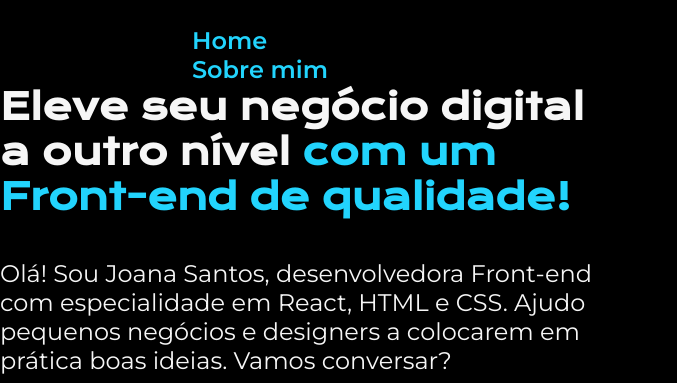
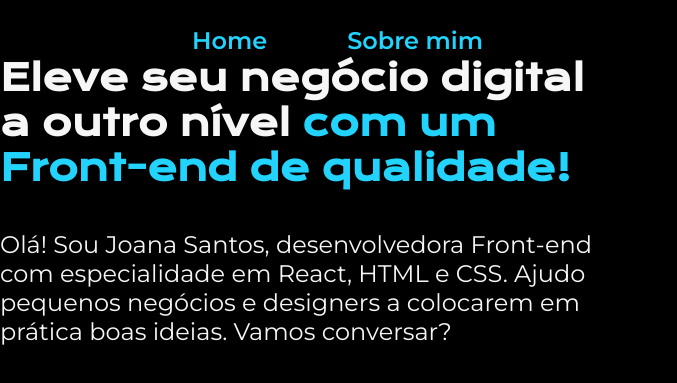
Before and after one commit to gustavo-barrios2006/portifolio-joana-santos, a plain HTML site: page index.html in a window 1280 px wide. Shown: the top 383 px of the page, without its empty margins (0-677 px from the left). Drawn offline with nearby package versions, Linux system fonts and the light colour scheme.

Commit message:
Retirando sublinhado dos links do cabeçalho, movendo o arquivo style.css para a pasta styles, alterando a tag a do link Sobre mim do cabeçalho para que aponte para a página about.html e criando a estrutura base da mesma.

```diff
--- a/index.html
+++ b/index.html
@@ -5,13 +5,13 @@
     <meta http-equiv="X-UA-Compatible" content="IE=edge">
     <meta name="viewport" content="width=device-width, initial-scale=1.0">
     <title>Portifolio</title>
-    <link rel="stylesheet" href="style.css">
+    <link rel="stylesheet" href="./styles/style.css">
 </head>
 <body>
     <header class="cabecalho">
         <nav class="cabecalho__menu">
             <a class="cabecalho__menu__link">Home</a>
-            <a class="cabecalho__menu__link">Sobre mim</a>
+            <a class="cabecalho__menu__link" href="about.html">Sobre mim</a>
         </nav>
     </header>
     <main>
--- a/style.css
+++ b/styles/style.css
@@ -14,7 +14,7 @@ body{
     padding:2% 0% 0% 15%;
 }
 
-.cabecalho__menu__link
+.cabecalho__menu
 {
     display:flex;
     gap:80px;
@@ -26,6 +26,7 @@ body{
     font-size:24px;
     font-weight:600;
     color:#22D4FD;
+    text-decoration:none;
 }
 
 .titulo-destaque{
```
Also changed, not shown: about.html (added, +11 -0 lines).
